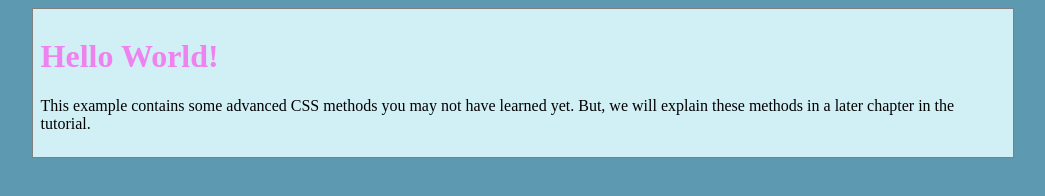
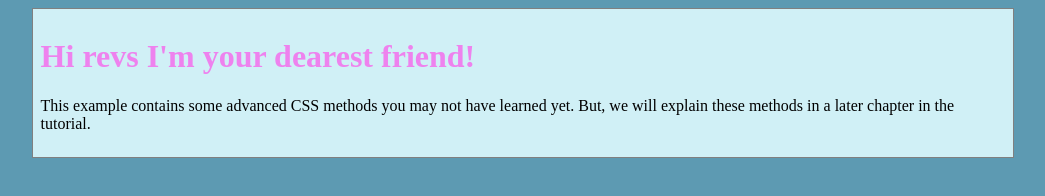
Before and after one commit to revsj/test.css, a plain HTML site: page index.html in a window 1280 px wide. Shown: the whole page, without its empty margins (213-1258 px from the left). Drawn offline with Linux system fonts and the light colour scheme.

Commit message:
some changes

```diff
--- a/index.html
+++ b/index.html
@@ -6,7 +6,7 @@
 <body>
 
 <div class="center_div">
-  <h1>Hello World!</h1>
+  <h1>Hi revs I'm your dearest friend!</h1>
   <p>This example contains some advanced CSS methods you may not have learned yet. But, we will explain these methods in a later chapter in the tutorial.</p>
 </div>
 
```
